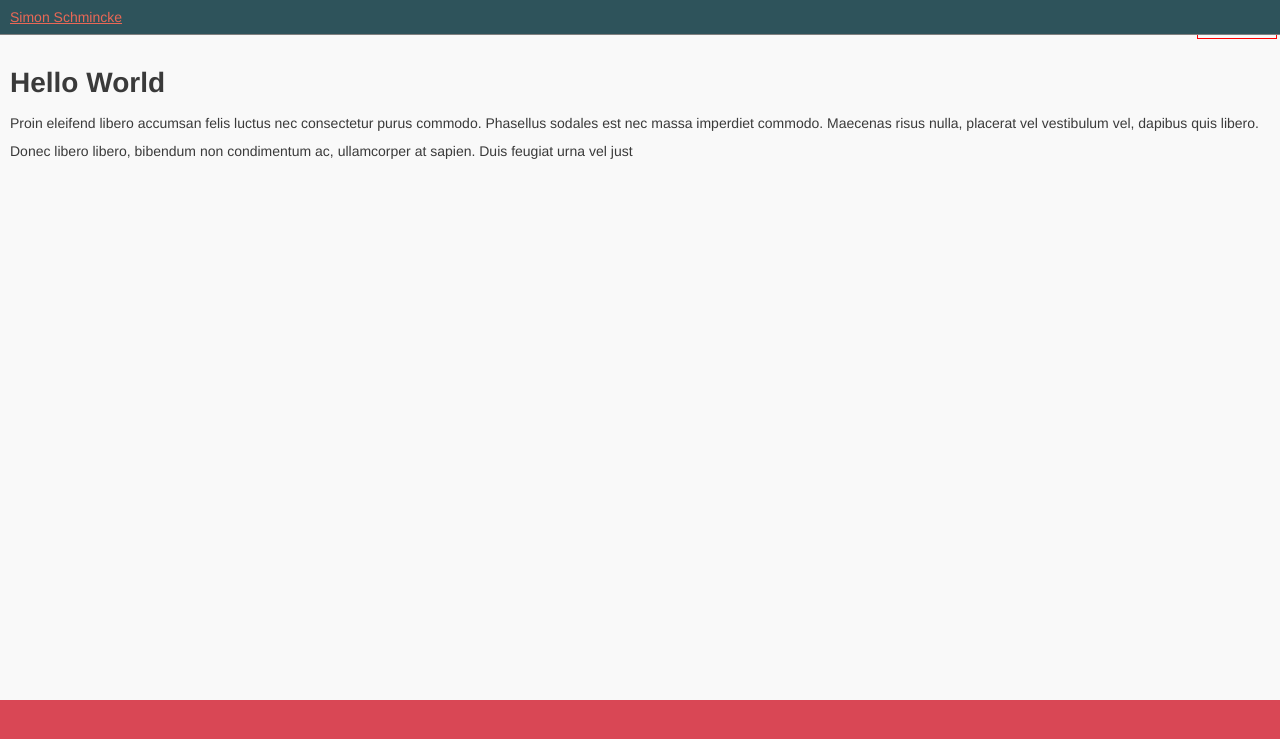
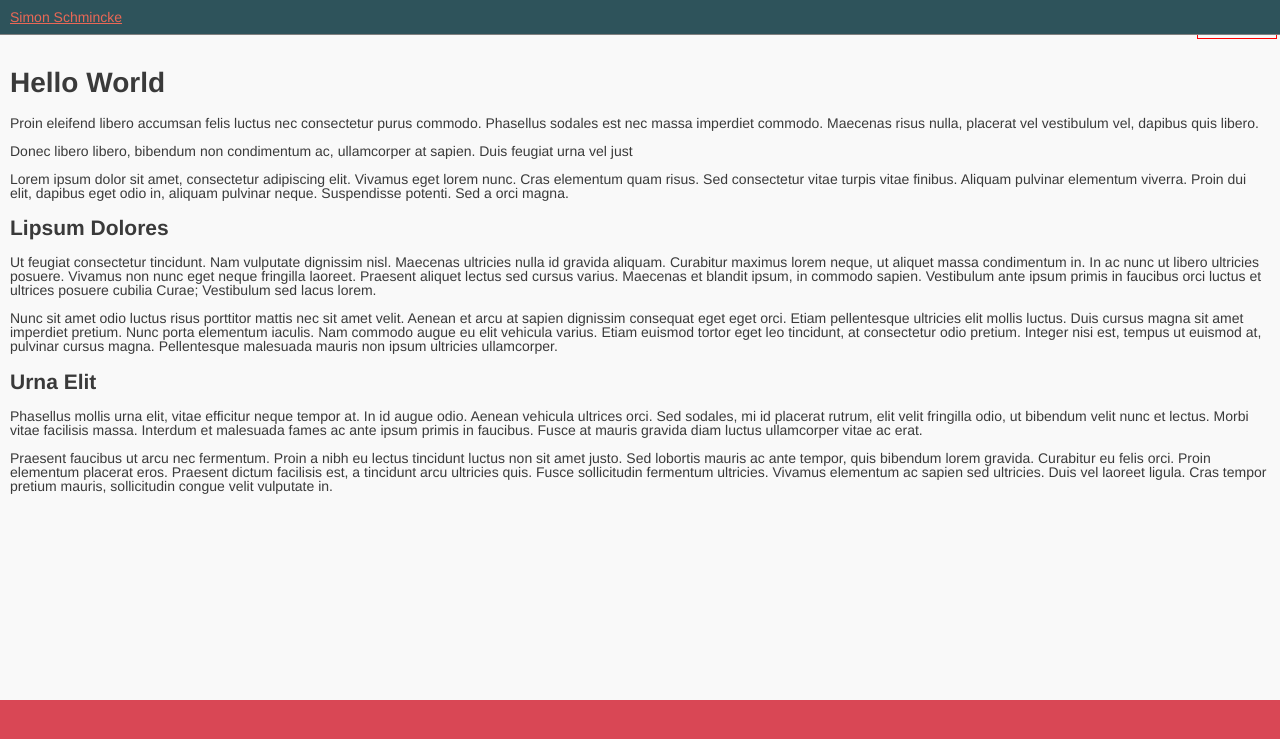
Before and after one commit to schmincke/slate, a Jekyll site: the page built from index.md, in a window 1280 px wide. Shown: the top 739 px of the page. Built offline with Jekyll 4.4.1, drawn with Linux system fonts in a browser that asks for light colours.

Commit message:
added content to front page

```diff
--- a/index.md
+++ b/index.md
@@ -9,3 +9,17 @@ title: Hello, World!
 Proin eleifend libero accumsan felis luctus nec consectetur purus commodo. Phasellus sodales est nec massa imperdiet commodo. Maecenas risus nulla, placerat vel vestibulum vel, dapibus quis libero.
 
 Donec libero libero, bibendum non condimentum ac, ullamcorper at sapien. Duis feugiat urna vel just
+
+Lorem ipsum dolor sit amet, consectetur adipiscing elit. Vivamus eget lorem nunc. Cras elementum quam risus. Sed consectetur vitae turpis vitae finibus. Aliquam pulvinar elementum viverra. Proin dui elit, dapibus eget odio in, aliquam pulvinar neque. Suspendisse potenti. Sed a orci magna.
+
+## Lipsum Dolores
+
+Ut feugiat consectetur tincidunt. Nam vulputate dignissim nisl. Maecenas ultricies nulla id gravida aliquam. Curabitur maximus lorem neque, ut aliquet massa condimentum in. In ac nunc ut libero ultricies posuere. Vivamus non nunc eget neque fringilla laoreet. Praesent aliquet lectus sed cursus varius. Maecenas et blandit ipsum, in commodo sapien. Vestibulum ante ipsum primis in faucibus orci luctus et ultrices posuere cubilia Curae; Vestibulum sed lacus lorem.
+
+Nunc sit amet odio luctus risus porttitor mattis nec sit amet velit. Aenean et arcu at sapien dignissim consequat eget eget orci. Etiam pellentesque ultricies elit mollis luctus. Duis cursus magna sit amet imperdiet pretium. Nunc porta elementum iaculis. Nam commodo augue eu elit vehicula varius. Etiam euismod tortor eget leo tincidunt, at consectetur odio pretium. Integer nisi est, tempus ut euismod at, pulvinar cursus magna. Pellentesque malesuada mauris non ipsum ultricies ullamcorper.
+
+## Urna Elit
+
+Phasellus mollis urna elit, vitae efficitur neque tempor at. In id augue odio. Aenean vehicula ultrices orci. Sed sodales, mi id placerat rutrum, elit velit fringilla odio, ut bibendum velit nunc et lectus. Morbi vitae facilisis massa. Interdum et malesuada fames ac ante ipsum primis in faucibus. Fusce at mauris gravida diam luctus ullamcorper vitae ac erat.
+
+Praesent faucibus ut arcu nec fermentum. Proin a nibh eu lectus tincidunt luctus non sit amet justo. Sed lobortis mauris ac ante tempor, quis bibendum lorem gravida. Curabitur eu felis orci. Proin elementum placerat eros. Praesent dictum facilisis est, a tincidunt arcu ultricies quis. Fusce sollicitudin fermentum ultricies. Vivamus elementum ac sapien sed ultricies. Duis vel laoreet ligula. Cras tempor pretium mauris, sollicitudin congue velit vulputate in.
```
Also changed, not shown: _config.yml (line endings or trailing spaces), 2 other files.
